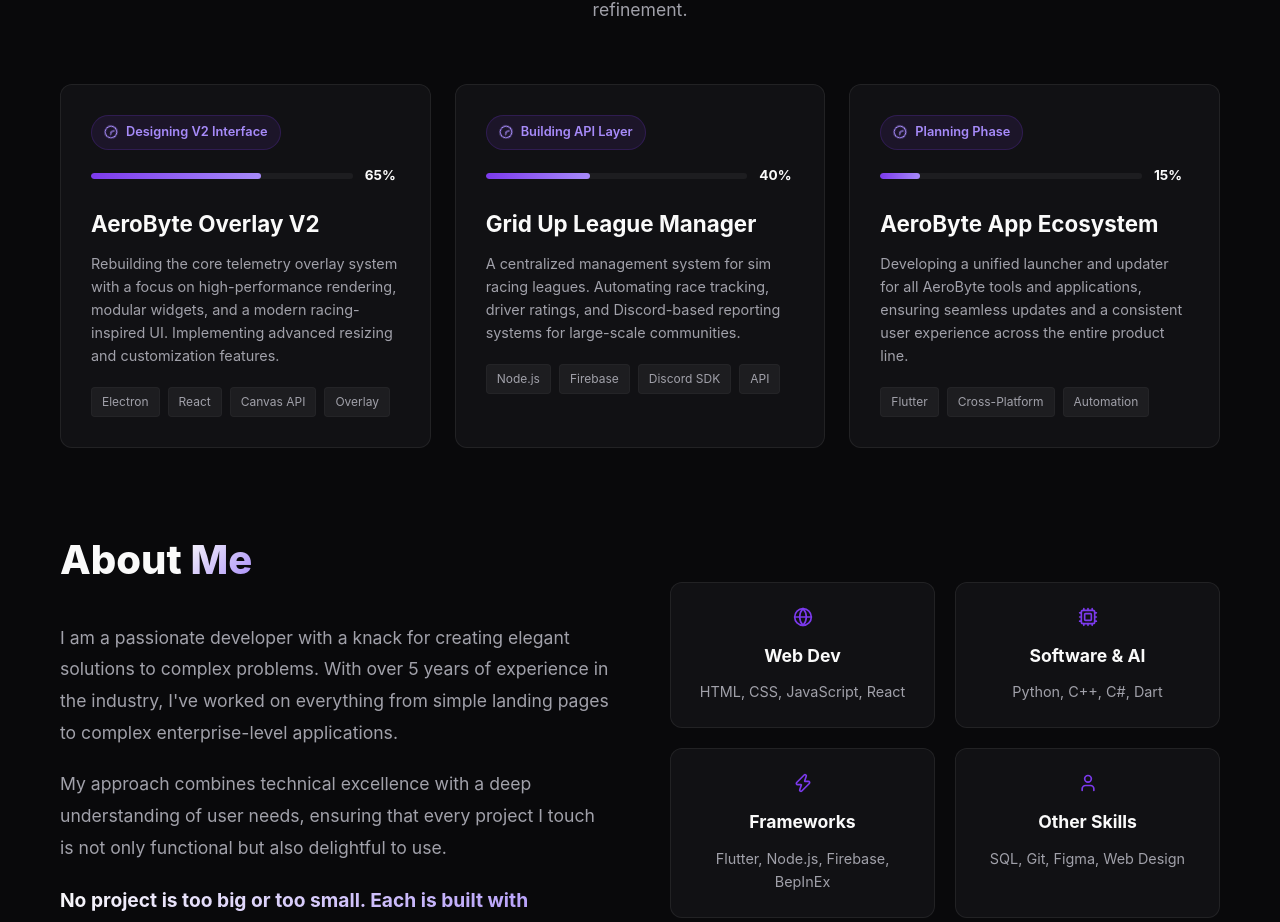
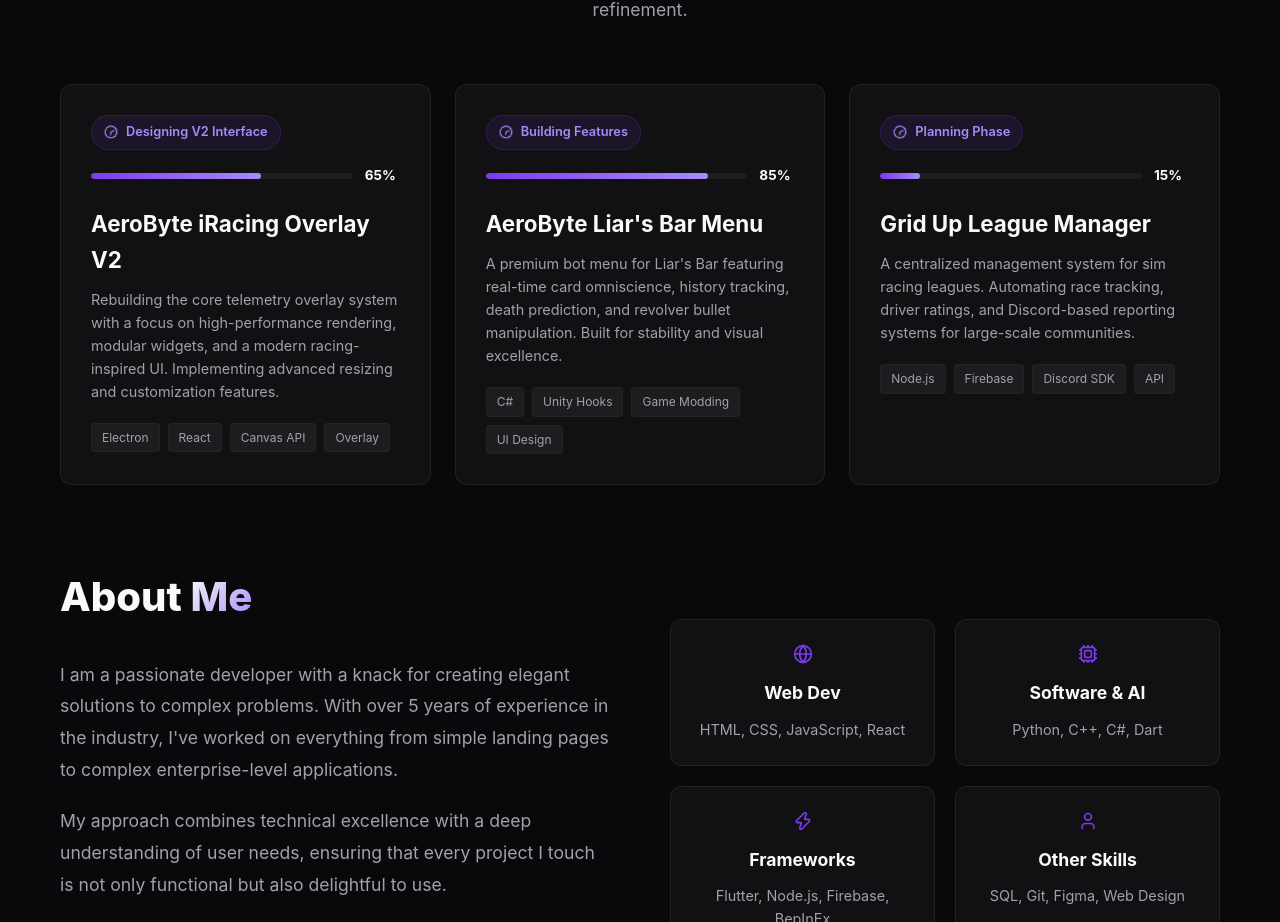
Before and after one commit to euBiZaRe/BiZaRe-Portfolio, a React (Vite) app: page /#/ in a window 1280 px wide. Shown: the part 2600-3522 px from the top of the page. Built offline with nearby package versions, Linux system fonts and the light colour scheme.

Commit message:
Updated In Progress Projects with actual project details

```diff
--- a/src/data/projects.js
+++ b/src/data/projects.js
@@ -98,7 +98,7 @@
 export const inProgressProjects = [
   {
     id: 'ip1',
-    title: "AeroByte Overlay V2",
+    title: "AeroByte iRacing Overlay V2",
     status: "Designing V2 Interface",
     progress: 65,
     description: "Rebuilding the core telemetry overlay system with a focus on high-performance rendering, modular widgets, and a modern racing-inspired UI. Implementing advanced resizing and customization features.",
@@ -106,18 +106,18 @@
   },
   {
     id: 'ip2',
-    title: "Grid Up League Manager",
-    status: "Building API Layer",
-    progress: 40,
-    description: "A centralized management system for sim racing leagues. Automating race tracking, driver ratings, and Discord-based reporting systems for large-scale communities.",
-    tags: ["Node.js", "Firebase", "Discord SDK", "API"],
+    title: "AeroByte Liar's Bar Menu",
+    status: "Building Features",
+    progress: 85,
+    description: "A premium bot menu for Liar's Bar featuring real-time card omniscience, history tracking, death prediction, and revolver bullet manipulation. Built for stability and visual excellence.",
+    tags: ["C#", "Unity Hooks", "Game Modding", "UI Design"],
   },
   {
     id: 'ip3',
-    title: "AeroByte App Ecosystem",
+    title: "Grid Up League Manager",
     status: "Planning Phase",
     progress: 15,
-    description: "Developing a unified launcher and updater for all AeroByte tools and applications, ensuring seamless updates and a consistent user experience across the entire product line.",
-    tags: ["Flutter", "Cross-Platform", "Automation"],
+    description: "A centralized management system for sim racing leagues. Automating race tracking, driver ratings, and Discord-based reporting systems for large-scale communities.",
+    tags: ["Node.js", "Firebase", "Discord SDK", "API"],
   }
 ];
```
